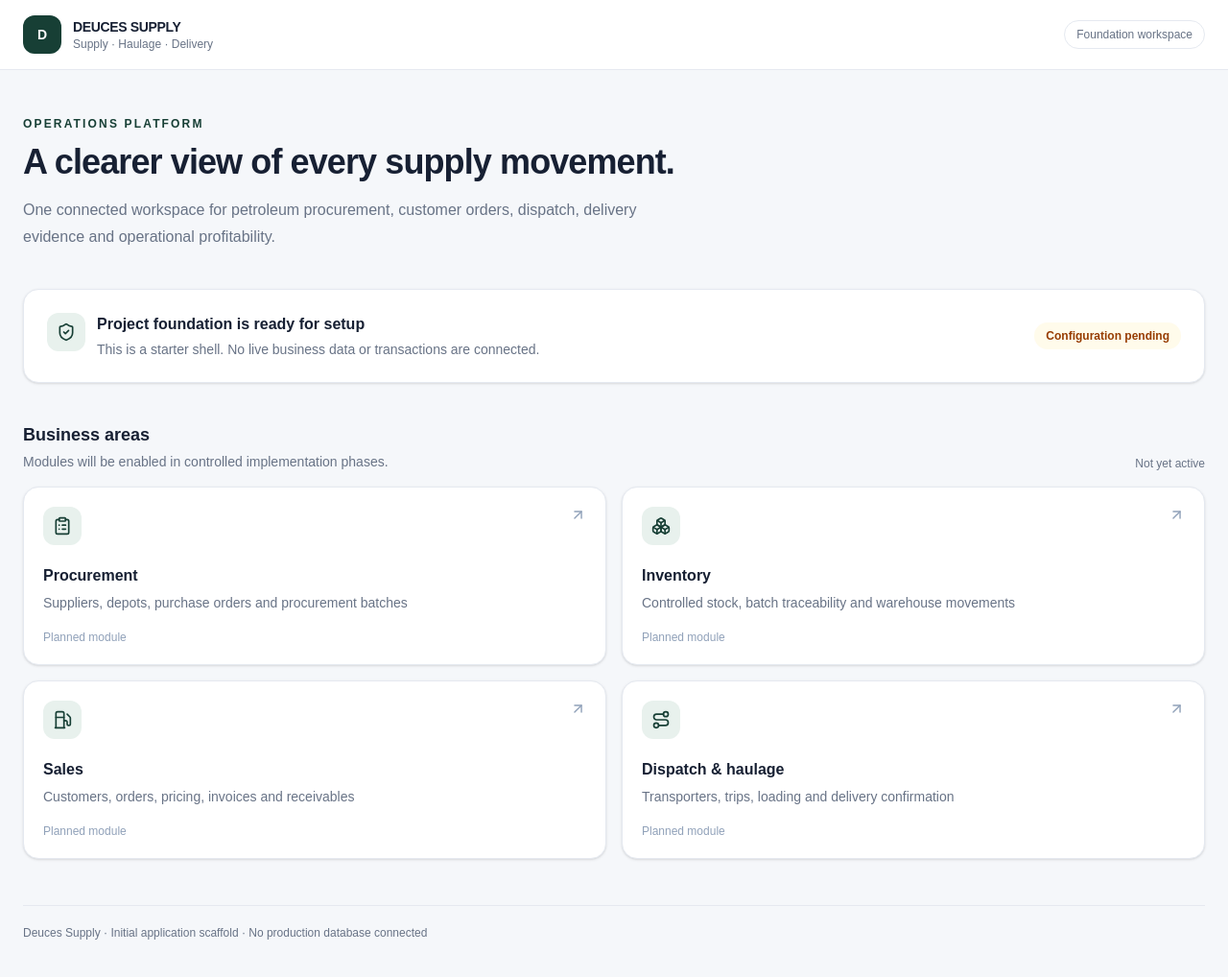
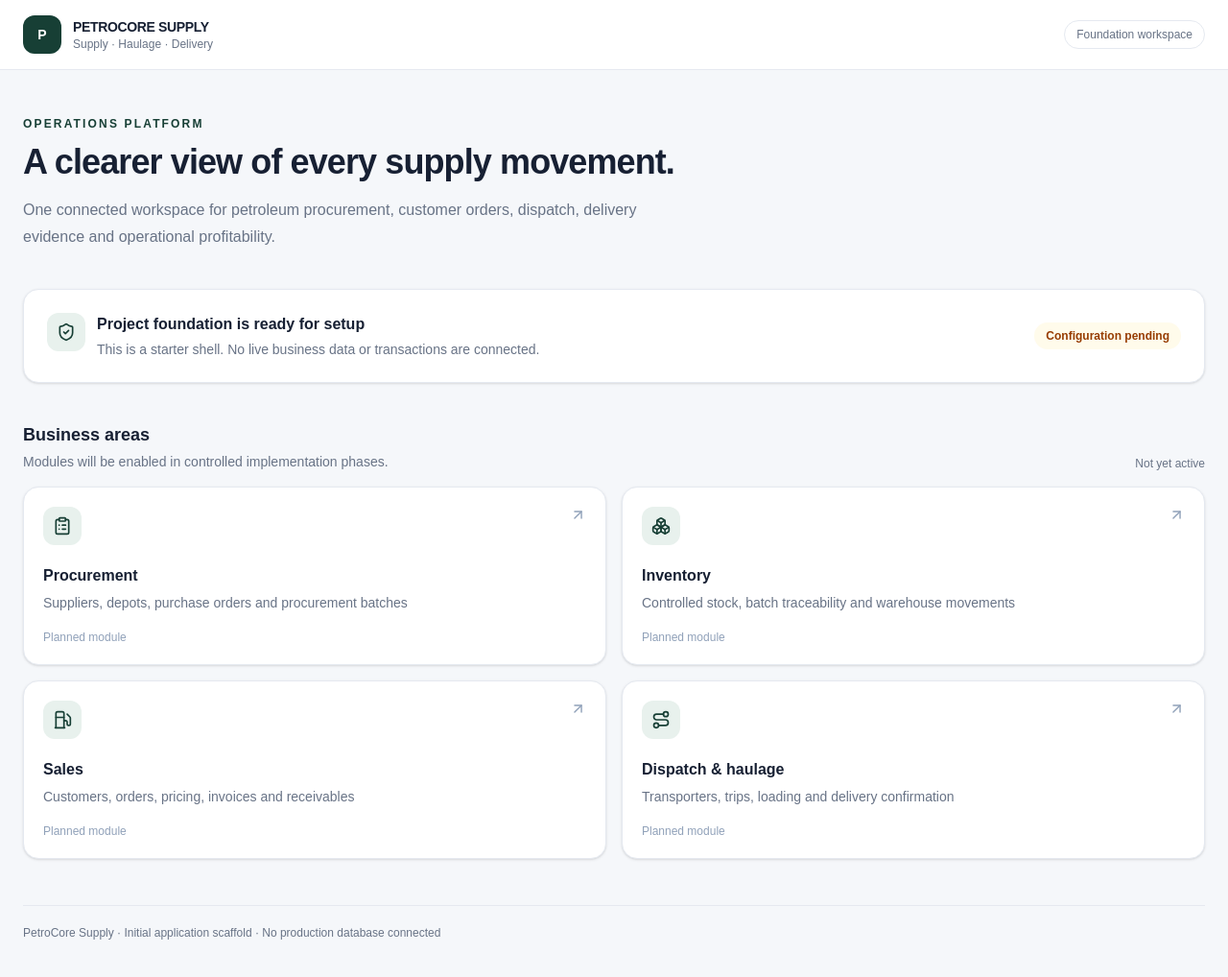
Before and after one commit to Tunol82/PetroCore-Supply, a Next.js app: page / in a window 1280 px wide. Shown: the top 1018 px of the page at 96% size. Built offline with nearby package versions, Linux system fonts and the light colour scheme.

Commit message:
fix: use PetroCore Supply as product name and Deuces as tenant

```diff
--- a/src/app/page.tsx
+++ b/src/app/page.tsx
@@ -13,9 +13,9 @@ export default function HomePage() {
       <header className="border-b border-[var(--line)] bg-white">
         <div className="mx-auto flex max-w-7xl items-center justify-between px-6 py-4">
           <div className="flex items-center gap-3">
-            <div className="flex h-10 w-10 items-center justify-center rounded-xl bg-[var(--brand)] text-sm font-bold text-white">D</div>
+            <div className="flex h-10 w-10 items-center justify-center rounded-xl bg-[var(--brand)] text-sm font-bold text-white">P</div>
             <div>
-              <p className="text-sm font-bold tracking-tight">DEUCES SUPPLY</p>
+              <p className="text-sm font-bold tracking-tight">PETROCORE SUPPLY</p>
               <p className="text-xs text-[var(--muted)]">Supply · Haulage · Delivery</p>
             </div>
           </div>
@@ -69,7 +69,7 @@ export default function HomePage() {
         </section>
 
         <footer className="mt-12 border-t border-[var(--line)] pt-5 text-xs text-[var(--muted)]">
-          Deuces Supply · Initial application scaffold · No production database connected
+          PetroCore Supply · Initial application scaffold · No production database connected
         </footer>
       </div>
     </main>
```
